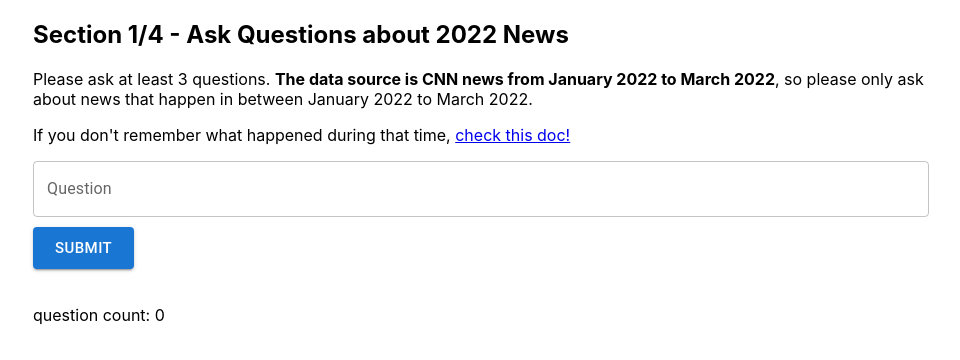
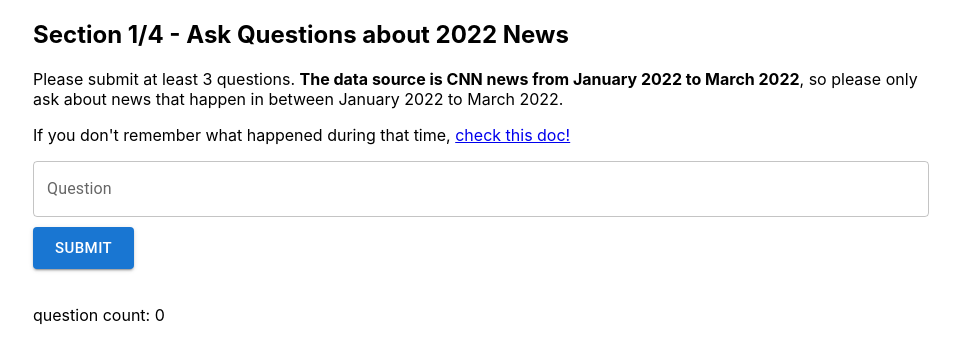
Before and after one commit to cindyhu2023/news-q-and-a, a React (Create React App) app in the folder web/: page / in a window 1280 px wide. Shown: the top 360 px of the page, without its empty margins (159-1119 px from the left). Built offline with nearby package versions, Linux system fonts and the light colour scheme.

Commit message:
update newsq.conf

```diff
--- a/web/src/Question.js
+++ b/web/src/Question.js
@@ -45,7 +45,7 @@ function Question() {
   return (
     <div>
       <h2>Section 1/4 - Ask Questions about 2022 News</h2>
-      <p>Please ask at least 3 questions. <b>The data source is CNN news from January 2022 to March 2022</b>, so please only ask about news that happen in between January 2022 to March 2022.</p>
+      <p>Please submit at least 3 questions. <b>The data source is CNN news from January 2022 to March 2022</b>, so please only ask about news that happen in between January 2022 to March 2022.</p>
       <p>If you don't remember what happened during that time, <a href="https://docs.google.com/document/d/1mZZ0QkbD1SOg9jsZvd73Ns-2rWq-M5LK82cekj4NTrg/edit?usp=sharing" target="_blank">check this doc!</a></p>
 
       <Box
```
Also changed, not shown: 8 other files (tests, documents, lock files or other folders).
